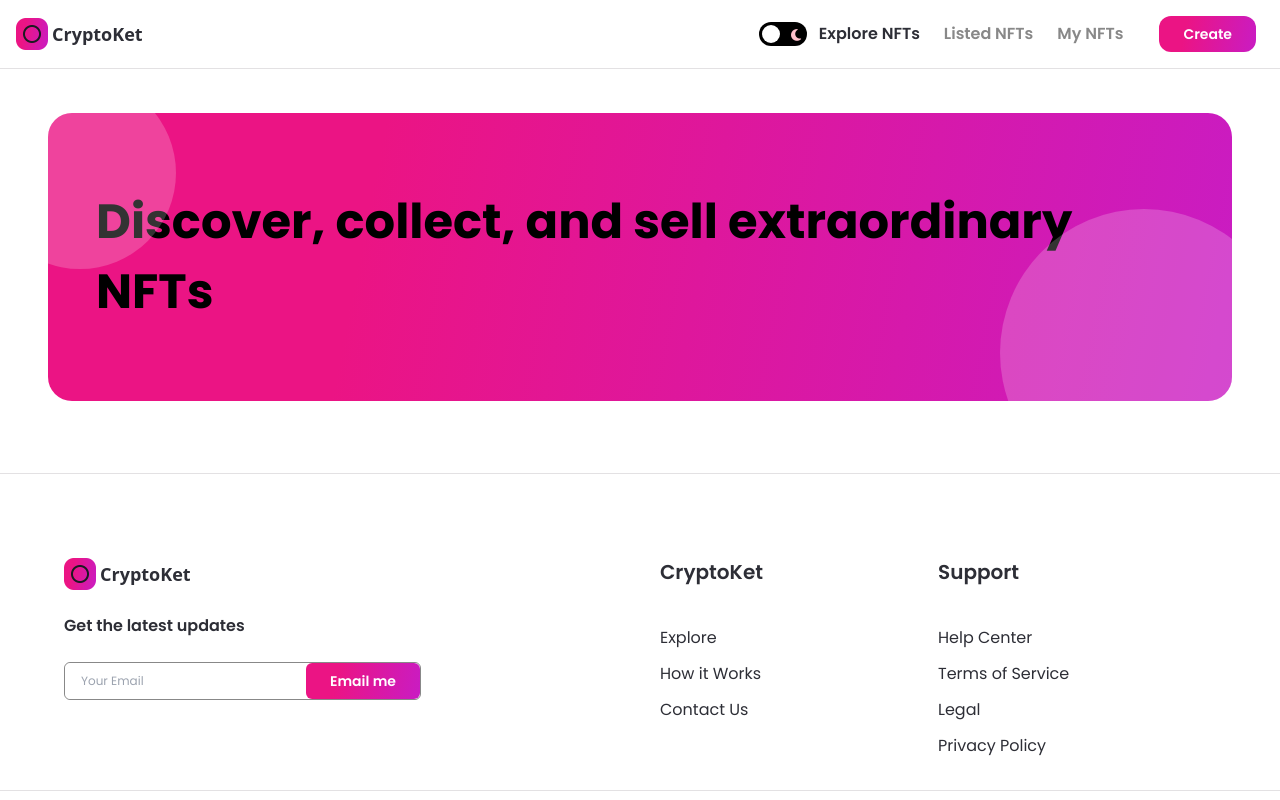
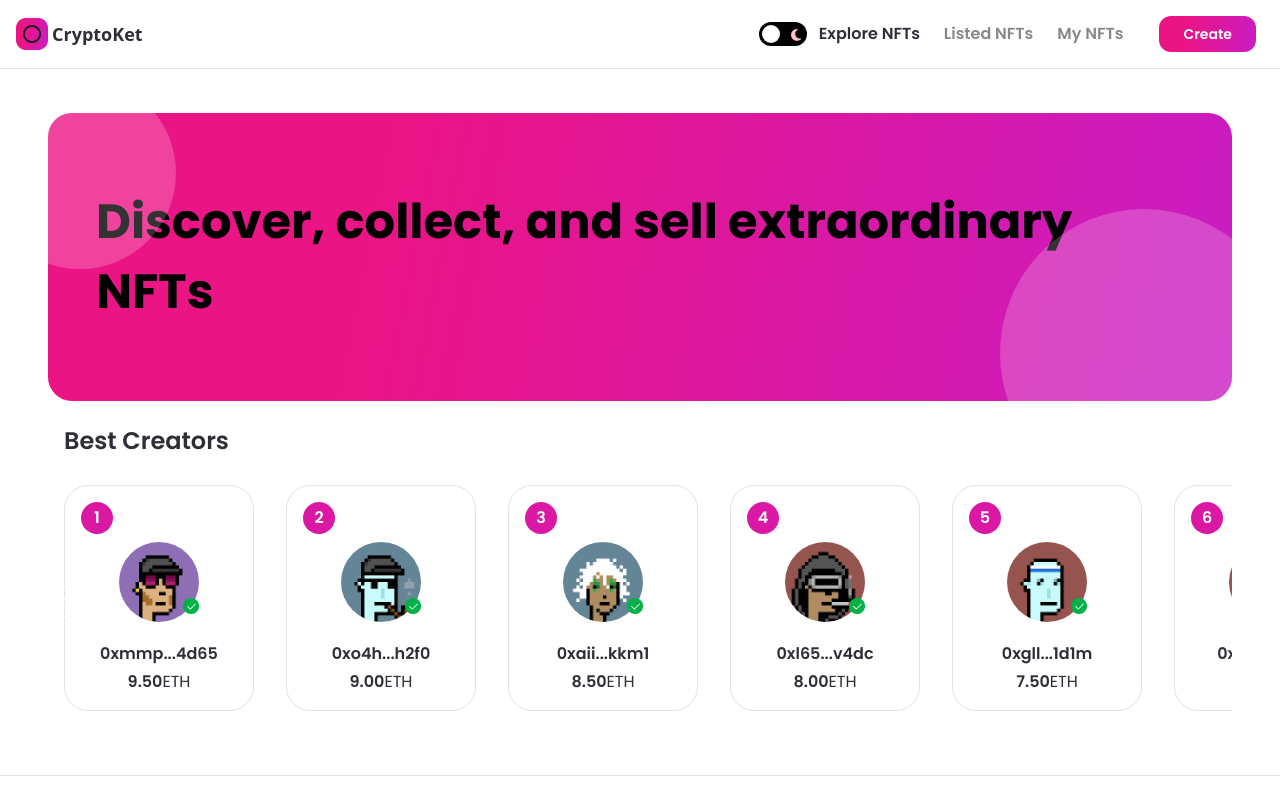
Before and after one commit to devadamkuruc/Cryptoket, a Next.js app: page / in a window 1280 px wide. Shown: the top 800 px of the page. Built offline with nearby package versions, Linux system fonts and the light colour scheme.

Commit message:
added best creators slider

```diff
--- a/app/page.tsx
+++ b/app/page.tsx
@@ -1,4 +1,4 @@
-import { Banner } from "@/components";
+import { Banner, BestCreators } from "@/components";
 
 const Home = () => {
   return (
@@ -9,6 +9,8 @@ const Home = () => {
           childStyles="md:text-4xl sm:text-2xl xs:text-xl text-left"
           parentStyles="justify-start mb-6 h-72 sm:h-60 p-12 xs:p-4 xs:h-44 rounded-3xl"
         />
+
+        <BestCreators />
       </div>
     </div>
   );
--- /dev/null
+++ b/assets/index.ts
@@ -0,0 +1,87 @@
+import { StaticImageData } from "next/image";
+
+import heartOutline from "./heart-outline.png";
+import heart from "./heart.png";
+import logo from "./logo.png";
+import search from "./Search.png";
+import tick from "./tick.png";
+import cross from "./cross.png";
+import logo02 from "./logo02.png";
+import menu from "./menu.png";
+import discord from "./discord.png";
+import instagram from "./instagram.png";
+import telegram from "./telegram.png";
+import twitter from "./twitter.png";
+import upload from "./upload.png";
+import nft1 from "./nft1.png";
+import nft2 from "./nft2.png";
+import nft3 from "./nft3.png";
+import nft4 from "./nft4.png";
+import nft5 from "./nft5.png";
+import nft6 from "./nft6.jpeg";
+import nft7 from "./nft7.png";
+import nft8 from "./nft8.png";
+import nft9 from "./nft9.png";
+import nft10 from "./nft10.jpg";
+import creator from "./creator.png";
+import creator1 from "./creator1.png";
+import creator2 from "./creator2.png";
+import creator3 from "./creator3.png";
+import creator4 from "./creator4.png";
+import creator5 from "./creator5.png";
+import creator6 from "./creator6.png";
+import creator7 from "./creator7.png";
+import creator8 from "./creator8.png";
+import creator9 from "./creator9.png";
+import creator10 from "./creator10.jpg";
+import right from "./right.png";
+import left from "./left.png";
+import headerbg from "./headerbg.png";
+import loader from "./loader.gif";
+import arrow from "./arrow.png";
+
+export interface Images {
+  [key: string]: StaticImageData;
+}
+
+export const images: Images = {
+  heartOutline,
+  heart,
+  logo,
+  search,
+  tick,
+  cross,
+  logo02,
+  menu,
+  discord,
+  instagram,
+  telegram,
+  twitter,
+  upload,
+  nft1,
+  nft2,
+  nft3,
+  nft4,
+  nft5,
+  nft6,
+  nft7,
+  nft8,
+  nft9,
+  nft10,
+  creator,
+  creator1,
+  creator2,
+  creator3,
+  creator4,
+  creator5,
+  creator6,
+  creator7,
+  creator8,
+  creator9,
+  creator10,
+  right,
+  left,
+  headerbg,
+  loader,
+  arrow,
+};
--- /dev/null
+++ b/components/BestCreators.tsx
@@ -0,0 +1,106 @@
+"use client";
+
+import { useTheme } from "next-themes";
+import Image from "next/image";
+import { RefObject, useEffect, useRef, useState } from "react";
+
+import { CreatorCard } from "@/components";
+import { makeId } from "@/utils/makeId";
+import { images } from "../assets";
+
+const BestCreators = () => {
+  const [hideButtons, setHideButtons] = useState(false);
+  const { theme } = useTheme();
+  const parentRef: RefObject<HTMLDivElement> = useRef(null);
+  const scrollRef: RefObject<HTMLDivElement> = useRef(null);
+
+  const handleScroll = (direction: string) => {
+    const { current } = scrollRef;
+
+    const scrollAmount = window.innerWidth > 1800 ? 222 : 222;
+
+    if (direction === "left" && current) {
+      current.scrollLeft -= scrollAmount;
+    } else if (direction === "right" && current) {
+      current.scrollLeft += scrollAmount;
+    }
+  };
+
+  const isScrollable = () => {
+    const { current } = scrollRef;
+    const { current: parent } = parentRef;
+
+    if (current && parent && current.scrollWidth >= parent?.offsetWidth) {
+      setHideButtons(false);
+    } else {
+      setHideButtons(true);
+    }
+  };
+
+  useEffect(() => {
+    isScrollable();
+    window.addEventListener("resize", isScrollable);
+
+    return () => {
+      window.removeEventListener("resize", isScrollable);
+    };
+  });
+
+  return (
+    <div>
+      <h1 className="font-poppins dark:text-white text-nft-black-1 text-2xl minlg:text-4xl font-semibold ml-4 xs:ml-0">
+        Best Creators
+      </h1>
+      <div className="relative flex-1 max-w-full flex mt-3" ref={parentRef}>
+        <div
+          className="flex flex-row w-max overflow-x-scroll no-scrollbar select-none"
+          ref={scrollRef}
+        >
+          {[1, 2, 3, 4, 5, 6, 7, 8, 9, 10].map((i) => (
+            <CreatorCard
+              key={`creator-${i}`}
+              rank={i}
+              creatorImage={images[`creator${i}`]}
+              creatorName={`0x${makeId(3)}...${makeId(4)}`}
+              creatorEths={10 - i * 0.5}
+            />
+          ))}
+
+          {!hideButtons ? (
+            <>
+              <div
+                className="absolute w-8 h-8 minlg:w-12 minlg:h-12 top-45 cursor-pointer left-0"
+                onClick={() => handleScroll("left")}
+              >
+                <Image
+                  src={images.left}
+                  layout="fill"
+                  objectFit="contain"
+                  className={theme === "light" ? "filter invert" : ""}
+                  alt="left_arrow"
+                />
+              </div>
+
+              <div
+                className="absolute w-8 h-8 minlg:w-12 minlg:h-12 top-45 cursor-pointer right-0"
+                onClick={() => handleScroll("right")}
+              >
+                <Image
+                  src={images.right}
+                  layout="fill"
+                  objectFit="contain"
+                  className={theme === "light" ? "filter invert" : ""}
+                  alt="right_arrow"
+                />
+              </div>
+            </>
+          ) : (
+            ""
+          )}
+        </div>
+      </div>
+    </div>
+  );
+};
+
+export default BestCreators;
--- a/components/ButtonGroup.tsx
+++ b/components/ButtonGroup.tsx
@@ -1,5 +1,6 @@
+import { AppRouterInstance } from "next/dist/shared/lib/app-router-context";
+
 import { Button } from "@/components";
-import { AppRouterInstance } from "next/dist/shared/lib/app-router-context";
 
 interface Props {
   setActive: (item: string) => void;
--- /dev/null
+++ b/components/CreatorCard.tsx
@@ -0,0 +1,59 @@
+import Image, { StaticImageData } from "next/image";
+
+import { images } from "../assets";
+
+interface Props {
+  rank: number;
+  creatorImage: StaticImageData;
+  creatorName: string;
+  creatorEths: number;
+}
+
+const CreatorCard = ({
+  rank,
+  creatorImage,
+  creatorName,
+  creatorEths,
+}: Props) => {
+  return (
+    <div className="min-w-190 minlg:min-w-240 dark:bg-nft-black-3 bg-white border dark:border-nft-black-3 border-nft-gray-1 rounded-3xl flex flex-col p-4 m-4">
+      <div className="w-8 h-8 minlg:w-10 minlg:h-10 bg-nft-red-violet flexCenter rounded-full">
+        <p className="font-poppins text-white font-semibold text-base minlg:text-lg">
+          {rank}
+        </p>
+      </div>
+
+      <div className="my-2 flex justify-center">
+        <div className="relative w-20 h-20 minlg:w-28 minlg:h-28">
+          <Image
+            src={creatorImage}
+            layout="fill"
+            objectFit="cover"
+            alt="creatorName"
+            className="rounded-full"
+          />
+          <div className="absolute w-4 h-4 minlg:w-7 minlg:h-7 bottom-2 -right-0">
+            <Image
+              src={images.tick}
+              layout="fill"
+              objectFit="contain"
+              alt="tick"
+            />
+          </div>
+        </div>
+      </div>
+
+      <div className="mt-3 minlg:mt-7 text-center flexCenter flex-col">
+        <p className="font-poppins dark:text-white text-nft-black-1 font-semibold text-base">
+          {creatorName}
+        </p>
+        <p className="mt-1 font-poppins dark:text-white text-nft-black-1 font-semibold text-base">
+          {creatorEths.toFixed(2)}
+          <span className="font-normal">ETH</span>
+        </p>
+      </div>
+    </div>
+  );
+};
+
+export default CreatorCard;
--- a/components/Footer.tsx
+++ b/components/Footer.tsx
@@ -3,7 +3,7 @@
 import Image from "next/image";
 import { useTheme } from "next-themes";
 
-import images from "../assets";
+import { images } from "../assets";
 import { Button, FooterLinks } from "@/components";
 
 const Footer = () => {
--- a/components/FooterLinks.tsx
+++ b/components/FooterLinks.tsx
@@ -1,5 +1,3 @@
-import React from "react";
-
 interface Props {
   heading: string;
   items: string[];
--- a/components/Navbar.tsx
+++ b/components/Navbar.tsx
@@ -1,12 +1,12 @@
 "use client";
 
-import { useState, useEffect } from "react";
+import { useState } from "react";
 import { useRouter } from "next/navigation";
 import Image from "next/image";
 import Link from "next/link";
 import { useTheme } from "next-themes";
 
-import images from "../assets";
+import { images } from "../assets";
 import { NavMenuItems, ButtonGroup } from "@/components";
 
 const Navbar = () => {
--- a/components/index.ts
+++ b/components/index.ts
@@ -5,6 +5,8 @@ import ButtonGroup from "./ButtonGroup";
 import Footer from "./Footer";
 import FooterLinks from "./FooterLinks";
 import Banner from "./Banner";
+import CreatorCard from "./CreatorCard";
+import BestCreators from "./BestCreators";
 
 export {
   Navbar,
@@ -14,4 +16,6 @@ export {
   Footer,
   FooterLinks,
   Banner,
+  CreatorCard,
+  BestCreators,
 };
--- /dev/null
+++ b/utils/makeId.ts
@@ -0,0 +1,12 @@
+export const makeId = (length: number) => {
+  let result = "";
+
+  const characters = "abcdefghijklmnopqrstuvwxyz0123456789";
+  const charactersLength = characters.length;
+
+  for (let i = 0; i < length; i += 1) {
+    result += characters.charAt(Math.floor(Math.random() * charactersLength));
+  }
+
+  return result;
+};
```
Also changed, not shown: assets/index.js (deleted, +0 -81 lines).
